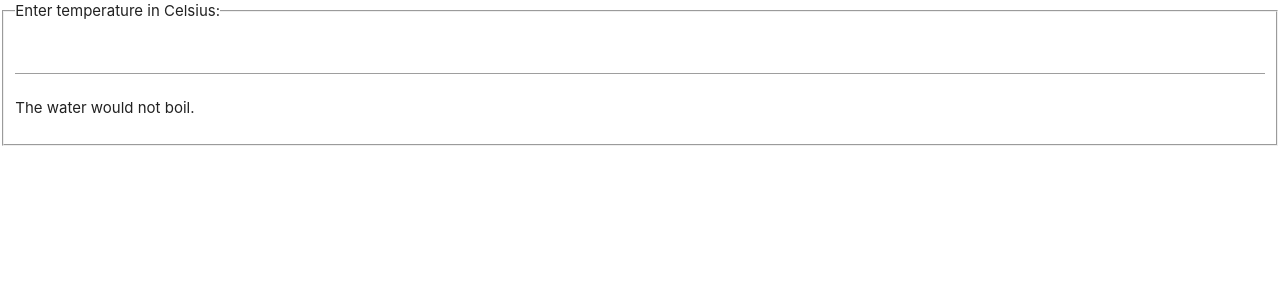
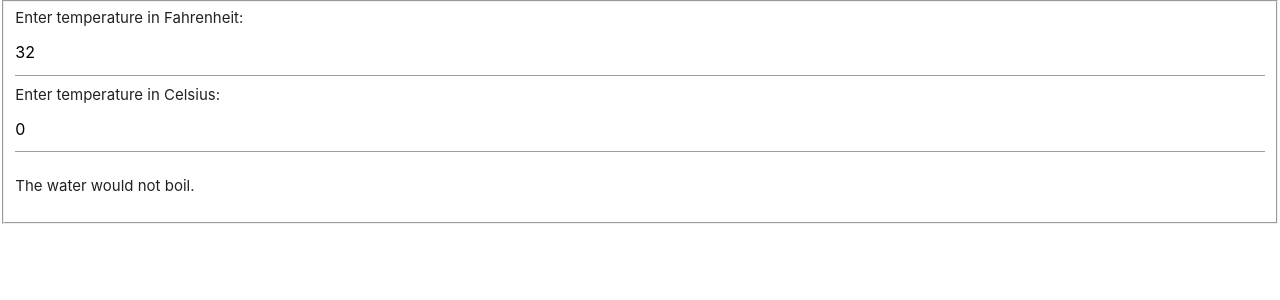
Before and after one commit to carlosmertens/lifecycle-with-axios, a React (Create React App) app: page / in a window 1280 px wide. Shown: the top 300 px of the page. Built offline with nearby package versions, Linux system fonts and the light colour scheme.

Commit message:
Implement celsius to fahrenheit convertion

```diff
--- a/src/temperatureApp/Calculator.js
+++ b/src/temperatureApp/Calculator.js
@@ -1,24 +1,46 @@
 import React, { Component } from "react";
 import BoilingVerdict from "./BoilingVerdict";
+import TemperatureInput from "./TemperatureInput";
 
 class Calculator extends Component {
   constructor(props) {
     super(props);
     this.handleChange = this.handleChange.bind(this);
-    this.state = { temperature: "" };
+    this.state = { temperature: 0, scale: "Celsius" };
   }
 
-  handleChange(e) {
-    this.setState({ temperature: e.target.value });
+  handleChange(e, scale) {
+    this.setState({ temperature: e.target.value, scale: scale });
   }
 
   render() {
     const temperature = this.state.temperature;
+    const scale = this.state.scale;
+    let fTemp;
+    let cTemp;
+    if (scale === "Celsius") {
+      // Convert celsius to fahrenheit
+      fTemp = Math.round((temperature * 9) / 5 + 32);
+      cTemp = temperature;
+    } else if (scale === "Fahrenheit") {
+      // Convert fahrenheit to celsius
+      cTemp = Math.round(((temperature - 32) * 5) / 9);
+      fTemp = temperature;
+    }
+
     return (
       <fieldset>
-        <legend>Enter temperature in Celsius:</legend>
-        <input value={temperature} onChange={this.handleChange} />
-        <BoilingVerdict celsius={parseFloat(temperature)} />
+        <TemperatureInput
+          scale="Fahrenheit"
+          handleChange={this.handleChange}
+          temperature={fTemp}
+        />
+        <TemperatureInput
+          scale="Celsius"
+          handleChange={this.handleChange}
+          temperature={cTemp}
+        />
+        <BoilingVerdict celsius={parseFloat(cTemp)} />
       </fieldset>
     );
   }
--- a/src/temperatureApp/TemperatureInput.js
+++ b/src/temperatureApp/TemperatureInput.js
@@ -0,0 +1,20 @@
+import React, { Component } from "react";
+
+class TemperatureInput extends Component {
+  render() {
+    const temperature = this.props.temperature;
+    return (
+      <div>
+        <legend>Enter temperature in {this.props.scale}:</legend>
+        <input
+          value={temperature}
+          onChange={(e) => {
+            this.props.handleChange(e, this.props.scale);
+          }}
+        />
+      </div>
+    );
+  }
+}
+
+export default TemperatureInput;
```
